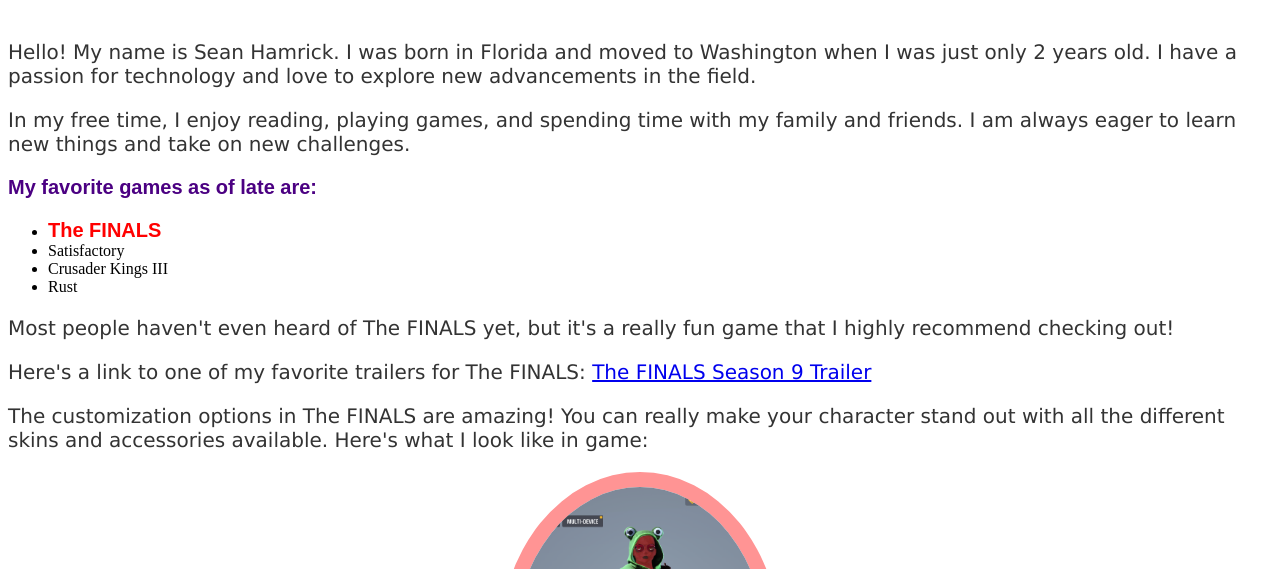
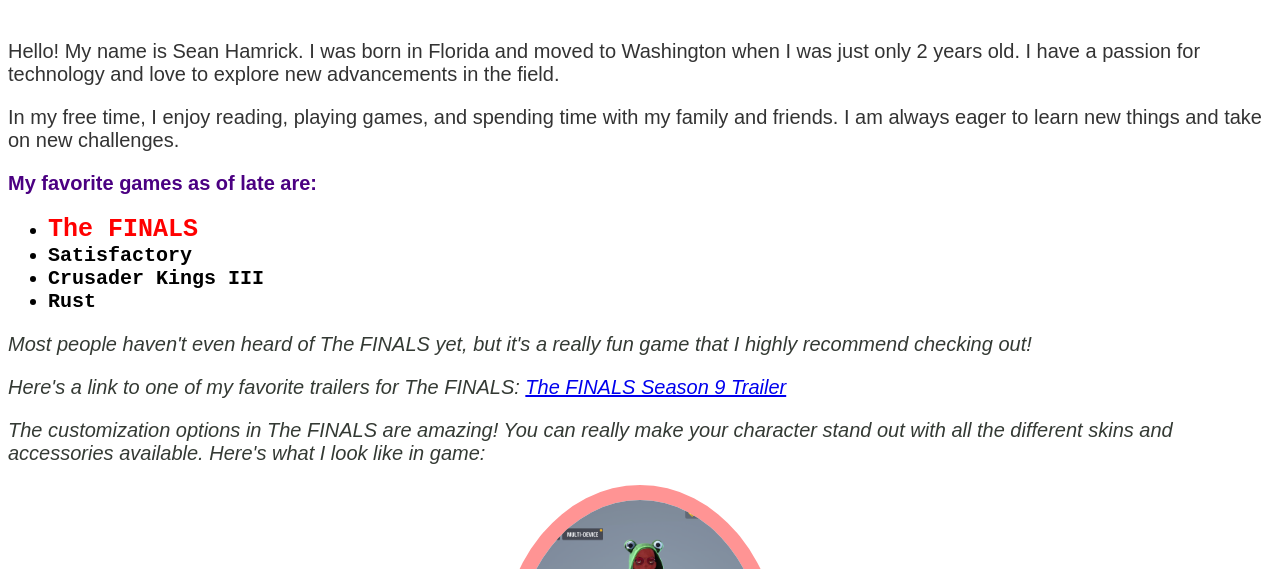
Before and after one commit to FutureYou2/CIS155MOD3Website, a plain HTML site: page index.html in a window 1280 px wide. Shown: the part 231-800 px from the top of the page. Drawn offline with Linux system fonts and the light colour scheme.

Commit message:
more overall changes to CSS

```diff
--- a/index.html
+++ b/index.html
@@ -26,6 +26,7 @@
             <li>Rust</li>
          </ul>
        </p>
+       <div id="gamessection">
        <p>
          Most people haven't even heard of The FINALS yet, but it's a really fun game that I highly recommend checking out!
         </p>
@@ -33,6 +34,7 @@
          Here's a link to one of my favorite trailers for The FINALS: <a href="https://www.youtube.com/watch?v=t1TnHMf_M3g">The FINALS Season 9 Trailer</a>
       </p>
       <p> The customization options in The FINALS are amazing! You can really make your character stand out with all the different skins and accessories available. Here's what I look like in game:</p>
+      </div>
       <img src="images/image.png" alt="My character in The FINALS" />
       <p></p>
       <div id="rectangle"></div>
--- a/styles.css
+++ b/styles.css
@@ -9,7 +9,7 @@
   font-size: 250%;
 }
 p {
-  font-family: Verdana, sans-serif;
+  font-family: Arial, Helvetica, sans-serif;
   color: #333333;
   font-size: 125%;
   font-weight:500;
@@ -20,12 +20,27 @@
   font-size: 125%;
   font-weight: bold;
 }
+ul{
+  font-family: 'Courier New', Courier, monospace;
+  color: #000000;
+  font-size: 125%;
+  font-weight: bold;
+}
 ul::first-line {
-  font-family: Arial, sans-serif;
+  font-family: 'Courier New', Courier, monospace;
   color: #ff0000;
   font-size: 125%;
   font-weight: bold;
 }
+
+#gamessection p {
+  font-family: Arial, Helvetica, sans-serif;
+  font-style: italic;
+  color: #343a34;
+  font-size: 125%;
+  font-weight: normal;
+}
+
 a:hover {
   color: #ff0000;
 }
```
